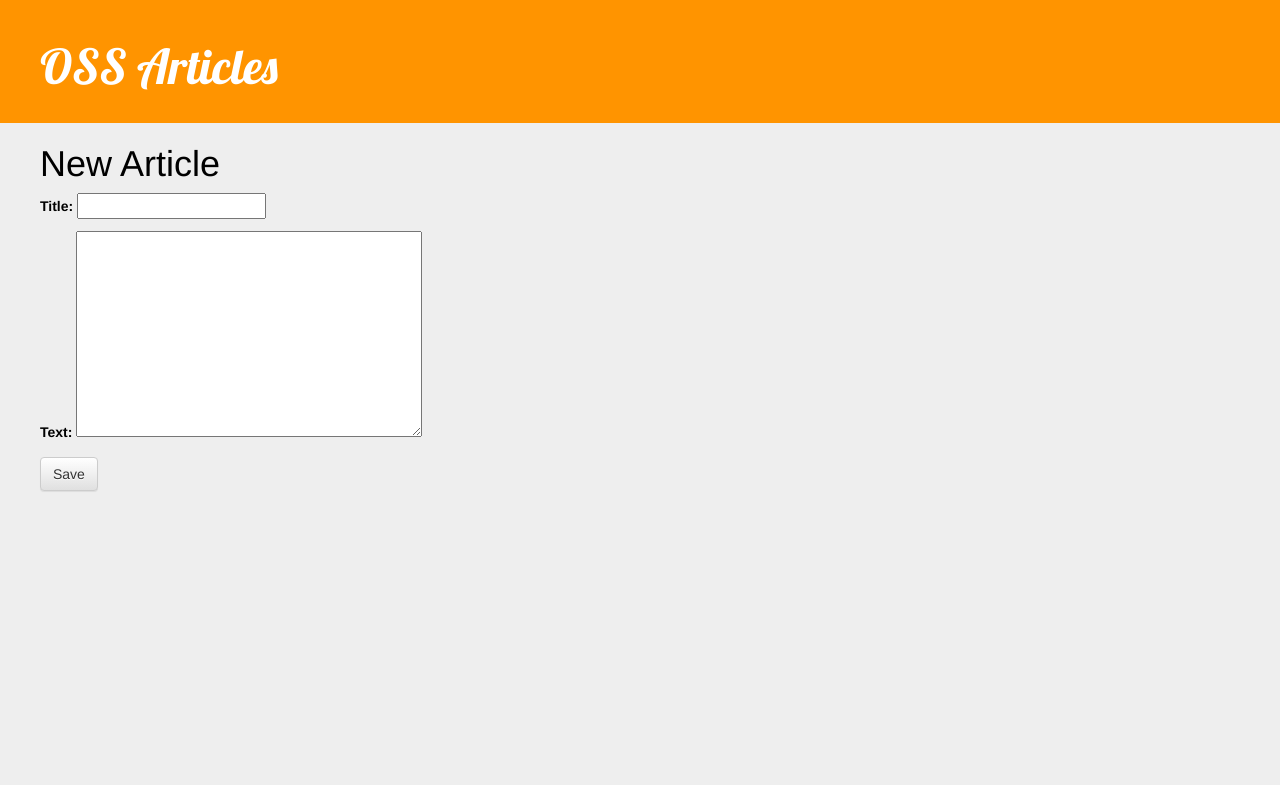
After one commit to oihiro/django_girls_tutorial, a Django app: page /article/new/ in a window 1280 px wide. The commit adds this page. Shown: the top 785 px of the page. Run offline with Django 3.2, Linux system fonts and the light colour scheme; some libraries are stand-ins or nearby versions.

Commit message:
Django girls tutorial finished

```diff
--- /dev/null
+++ b/oss/forms.py
@@ -0,0 +1,7 @@
+from django import forms
+from .models import Article
+
+class ArticleForm(forms.ModelForm):
+    class Meta:
+        model = Article
+        fields = ('title', 'text',)
--- a/oss/static/css/oss.css
+++ b/oss/static/css/oss.css
@@ -4,7 +4,7 @@ h1 a {
 }
 
 body {
-    background-color: #000000;
+    background-color: #eeeeee;
     /* padding-left: 15px; */
 }
 
@@ -21,7 +21,7 @@ body {
 }
 
 .content {
-    color: #ffffff;
+    color: #000000;
     margin-left: 40px;
 }
 
--- a/oss/templates/oss/article_detail.html
+++ b/oss/templates/oss/article_detail.html
@@ -2,6 +2,9 @@
 
 {% block content %}
     <div class="article">
+        {% if user.is_authenticated %}
+            <a class="btn btn-default" href="{% url 'article_edit' pk=article.pk %}"><span class="glyphicon glyphicon-pencil"></span></a>
+        {% endif %}
         <h1>{{ article.title }}</h1>
         <div class="date">
             <p>created: {{ article.created_date }}</p>
--- /dev/null
+++ b/oss/templates/oss/article_new.html
@@ -0,0 +1,9 @@
+{% extends 'oss/base.html' %}
+
+{% block content %}
+    <h1>New Article</h1>
+    <form method="Post" class="new-form">{% csrf_token %}
+        {{ form.as_p }}
+        <button type="submit" class="save btn btn-default">Save</button>
+    </form>
+{% endblock %}
--- a/oss/templates/oss/base.html
+++ b/oss/templates/oss/base.html
@@ -9,6 +9,9 @@
 </head>
 <body>
     <div class="page-header">
+        {% if user.is_authenticated %}
+            <a href="{% url 'article_new' %}" class="top-menu"><span class="glyphicon glyphicon-plus"></span></a>
+        {% endif %}
         <h1><a href="/">OSS Articles</a></h1>
     </div>
 
--- a/oss/urls.py
+++ b/oss/urls.py
@@ -3,5 +3,7 @@ from . import views
 
 urlpatterns = [
     path('', views.article_list, name='article_list'),
-    path('article/<int:pk>/', views.article_detail, name='article_detail')
+    path('article/<int:pk>/', views.article_detail, name='article_detail'),
+    path('article/new/', views.article_new, name='article_new'),
+    path('article/<int:pk>/edit/', views.article_edit, name='article_edit'),
 ]
--- a/oss/views.py
+++ b/oss/views.py
@@ -1,5 +1,7 @@
-from django.shortcuts import render, get_object_or_404
+from django.shortcuts import render, get_object_or_404, redirect
+from django.utils import timezone
 from .models import Article
+from .forms import ArticleForm
 
 # Create your views here.
 def article_list(request):
@@ -9,3 +11,32 @@ def article_list(request):
 def article_detail(request, pk):
     article = get_object_or_404(Article, pk=pk)
     return render(request, 'oss/article_detail.html', {'article': article})
+
+def article_new(request):
+    if request.method == 'POST':
+        form = ArticleForm(request.POST)
+        if form.is_valid():
+            article = form.save(commit=False)
+            article.author = request.user
+            article.created_date = timezone.now()
+            article.updated_date = timezone.now()
+            article.save()
+            return redirect('article_detail', pk=article.pk)
+    else:
+        form = ArticleForm()
+    return render(request, 'oss/article_new.html', {'form': form})
+
+def article_edit(request, pk):
+    article = get_object_or_404(Article, pk=pk)
+    if request.method == "POST":
+        form = ArticleForm(request.POST, instance=article)
+        if form.is_valid():
+            article = form.save(commit=False)
+            article.author = request.user
+            article.created_date = timezone.now()
+            article.updated_date = timezone.now()
+            article.save()
+            return redirect('article_detail', pk=article.pk)
+    else:
+        form = ArticleForm(instance=article)
+    return render(request, 'oss/article_new.html', {'form': form})
```
